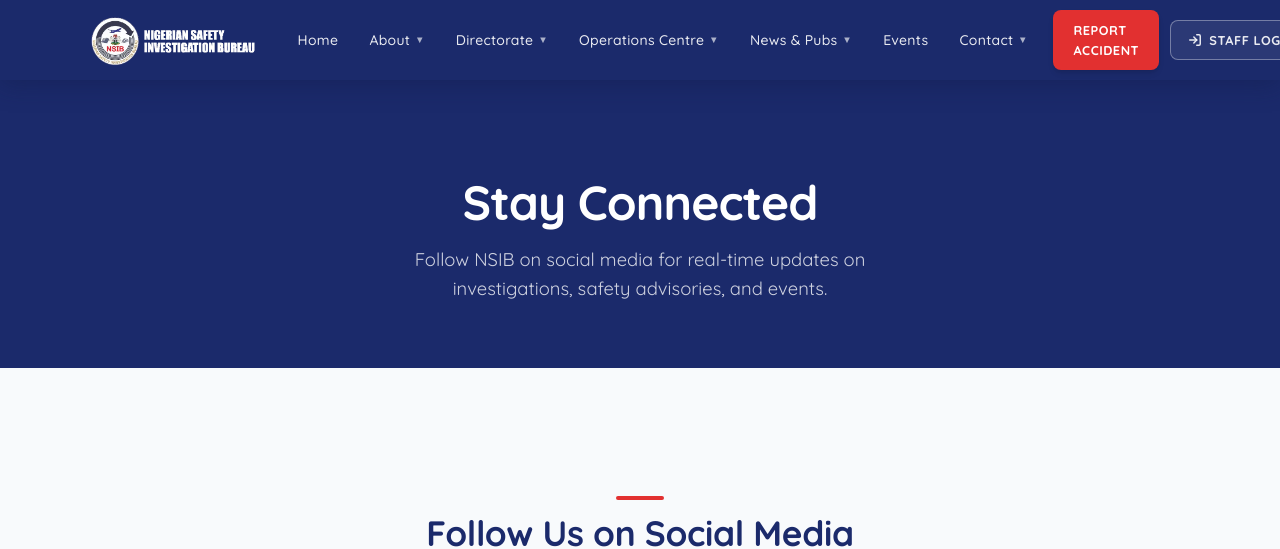
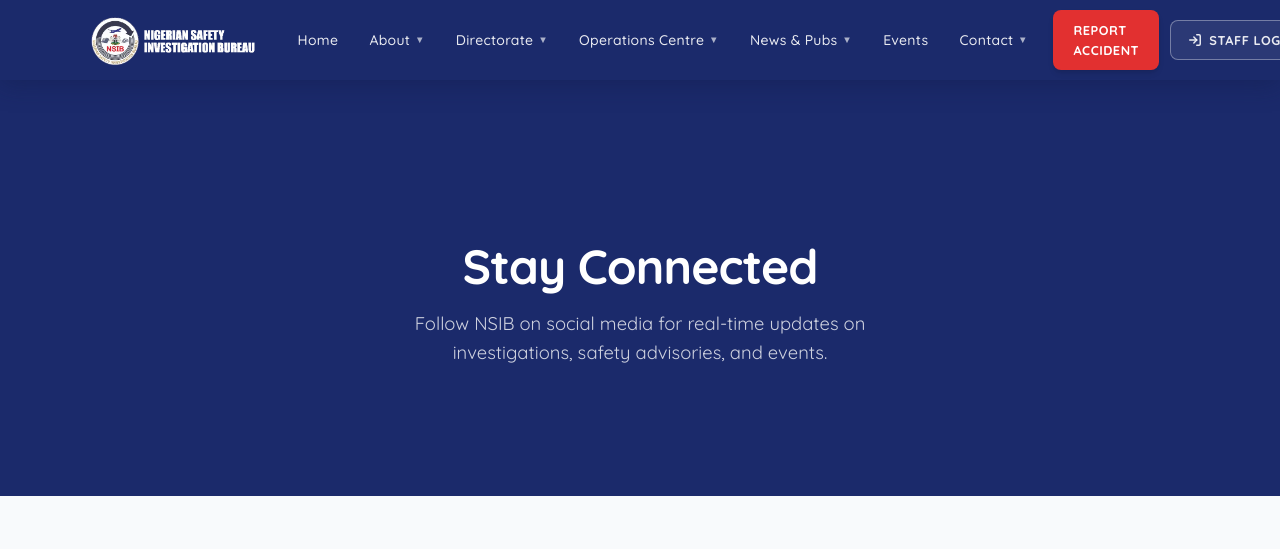
Before and after one commit to wolethescientist/nsib, a Next.js app: page /social in a window 1280 px wide. Shown: the top 549 px of the page. Built offline with nearby package versions, Linux system fonts and the light colour scheme; no server answers.

Commit message:
fix: type metadata, fix hero padding, remove redundant compact prop

```diff
--- a/src/app/social/page.module.css
+++ b/src/app/social/page.module.css
@@ -1,6 +1,6 @@
 .hero {
   background: var(--nsib-navy);
-  padding: 6rem 0 4rem;
+  padding: 10rem 0 8rem;
 }
 
 .heroInner {
--- a/src/app/social/page.tsx
+++ b/src/app/social/page.tsx
@@ -1,8 +1,9 @@
+import type { Metadata } from 'next';
 import SocialFeedSection from '@/components/ui/SocialFeedSection';
 import Link from 'next/link';
 import styles from './page.module.css';
 
-export const metadata = {
+export const metadata: Metadata = {
   title: 'Social Media | NSIB',
   description: 'Follow the Nigerian Safety Investigation Bureau on social media for the latest updates.',
 };
@@ -21,7 +22,7 @@ export default function SocialPage() {
       </section>
 
       {/* Live Feeds */}
-      <SocialFeedSection compact={false} />
+      <SocialFeedSection />
 
       {/* Follow buttons for all 4 platforms */}
       <section className={styles.followSection}>
```
